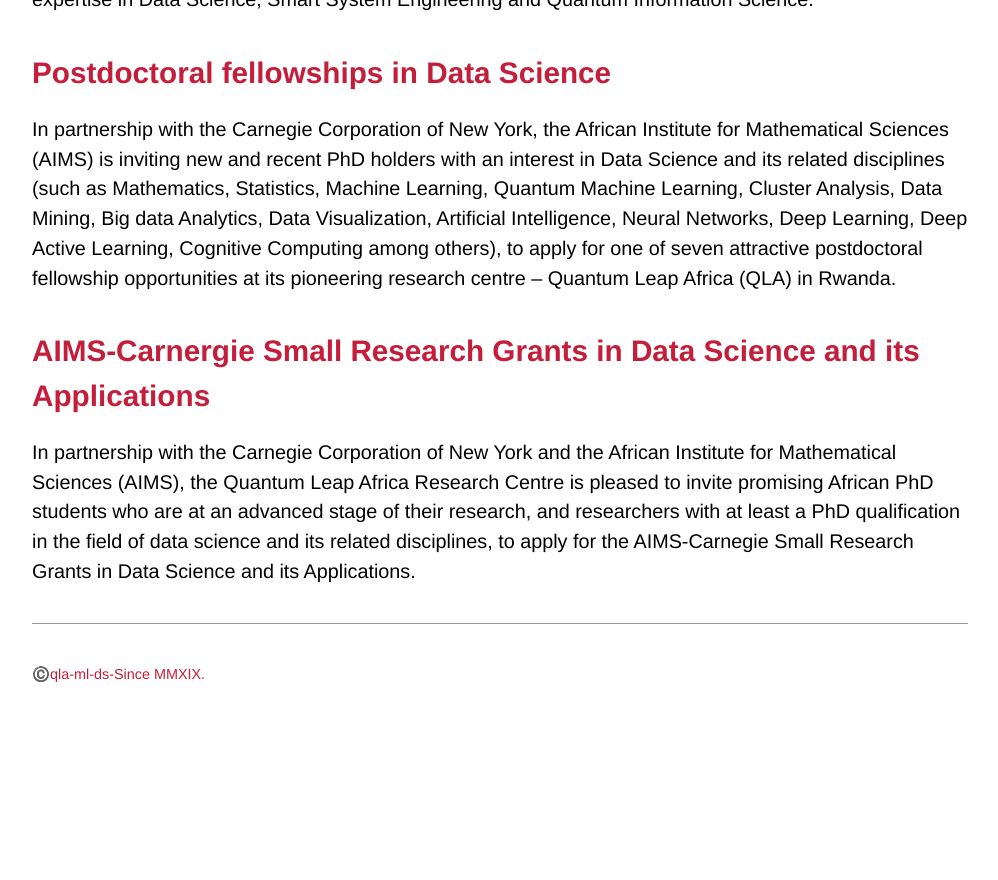
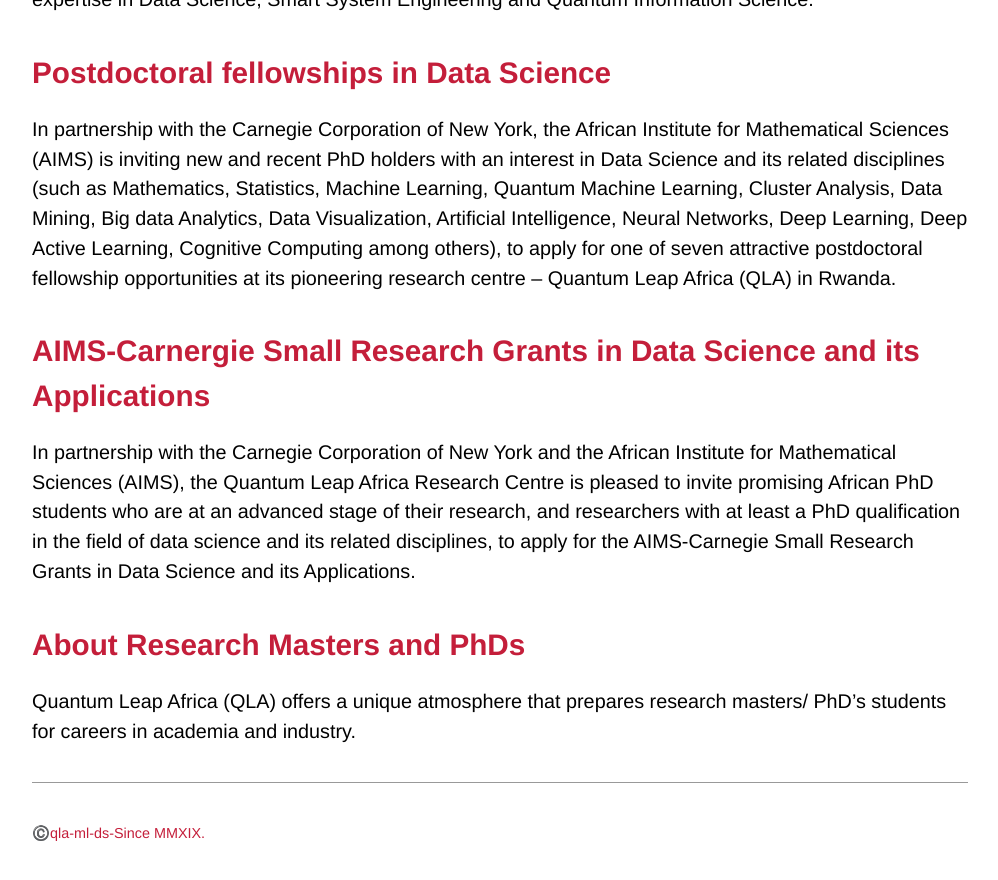
Before and after one commit to qla-ml-ds-activities/qla-ml-ds-activities.github.io, a Jekyll site: the page built from opportunities.md, in a window 1280 px wide and 900 px high, scrolled down 637 px. Shown: the top 880 px of the window, without its empty margins (140-1138 px from the left). Built offline with Jekyll 4.4.1, drawn with Linux system fonts in a browser that asks for light colours; some web fonts are replaced; our own code applies the rules of GitHub Pages for plain Markdown files; before the commit the page ends 1378 px from its top, so only the background shows below that.

Commit message:
Update opportunities.md

```diff
--- a/opportunities.md
+++ b/opportunities.md
@@ -20,3 +20,7 @@ In partnership with the Carnegie Corporation of New York, the African Institute
 
 ## [**AIMS-Carnergie Small Research Grants in Data Science and its Applications**](https://quantumleapafrica.org/research_career/2439-2/)
 In partnership with the Carnegie Corporation of New York and the African Institute for Mathematical Sciences (AIMS), the Quantum Leap Africa Research Centre is pleased to invite promising African PhD students who are at an advanced stage of their research, and researchers with at least a PhD qualification in the field of data science and its related disciplines, to apply for the AIMS-Carnegie Small Research Grants in Data Science and its Applications.
+
+
+## [**About Research Masters and PhDs**](https://quantumleapafrica.org/course/research-masters-phds/)
+Quantum Leap Africa (QLA) offers a unique atmosphere that prepares research masters/ PhD's students for careers in academia and industry.
```
